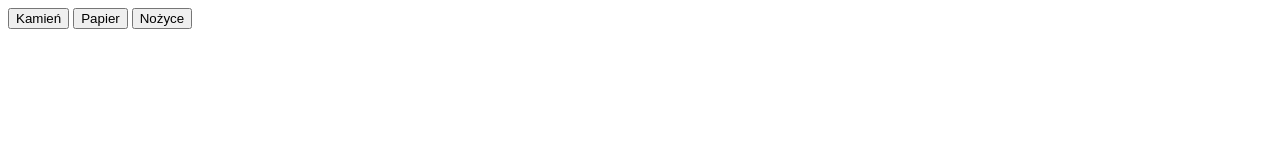
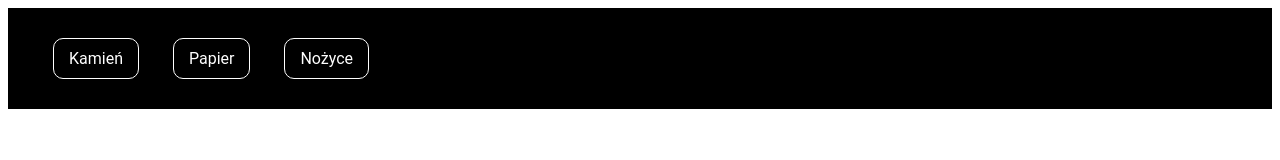
Before and after one commit to pawowczar/js_prework_Kodilla, a website: page index.html in a window 1280 px wide. Drawn offline with Linux system fonts and the light colour scheme.

Commit message:
Modify script.js computerMove RandomNumber

```diff
--- a/index.html
+++ b/index.html
@@ -8,11 +8,11 @@
   <body>
     <div class="container">
       <div id="buttons">
-        <button id="button-rock">Kamień</button>
-        <button id="button-paper">Papier</button>
-        <button id="button-scissors">Nożyce</button>
+        <button class="btn" id="button-rock">Kamień</button>
+        <button class="btn" id="button-paper">Papier</button>
+        <button class="btn" id="button-scissors">Nożyce</button>
       </div>
-      <div id="messages"></div>
+      <div class="message" id="messages"></div>
     </div>
     <script src="js/functions.js"></script>
     <script src="js/script.js"></script>
--- a/js/script.js
+++ b/js/script.js
@@ -7,9 +7,7 @@ buttonScissors = document.getElementById("button-scissors");
 let argMoveId,
     argPlayerMove,
     argComputerMove,
-    computerMove,
     playerMove,
-    randomNumber,
     playerInput;
 
 function buttonClicked(argButtonName) {
--- a/sass/style.scss
+++ b/sass/style.scss
@@ -0,0 +1,33 @@
+* {
+  font-family: 'Roboto', sans-serif;
+}
+.container {
+  background-color: black;
+  padding: 30px;
+  display: flex;
+  justify-content: center;
+}
+.buttons {
+  margin: 0 auto;
+}
+.btn {
+  margin: auto 15px;
+  padding: 10px 15px;
+  font-size: 16px;
+  border: 1px solid #fff;
+  border-radius: 10px;
+  background-color: inherit;
+  color: #fff;
+  display: inline-block;
+  text-align: center;
+  cursor: pointer;
+}
+.message {
+  flex:1;
+  color: #fff;
+  text-align: center;
+  margin: 20px 0;
+  line-height: 1.9;
+  text-transform: uppercase;
+  font-weight: 300;
+}
```
Also changed, not shown: css/style.css.
